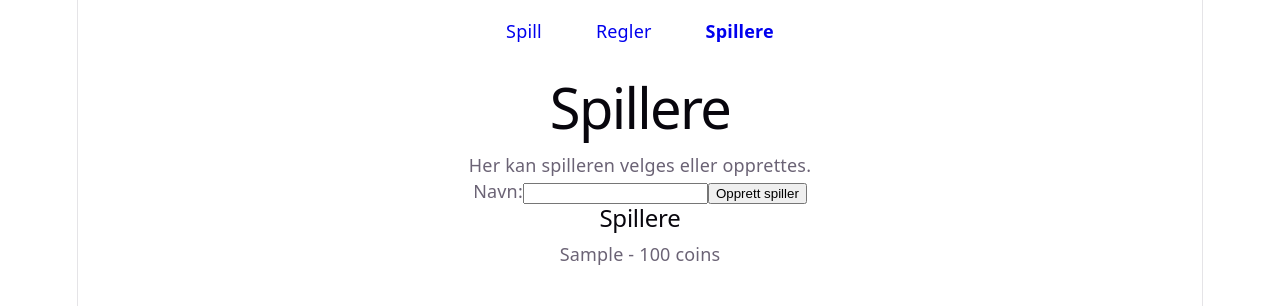
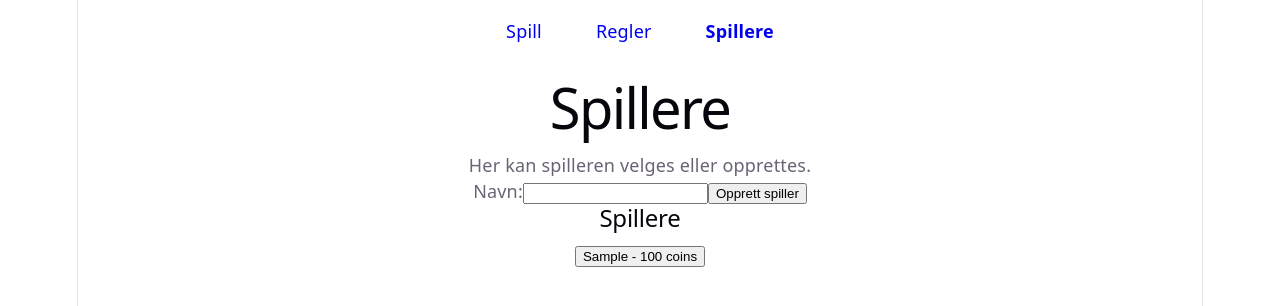
Before and after one commit to vildehf/video-poker, a React (Vite) app: page /spillere in a window 1280 px wide. Both pictures are taken after typing "Sample" into the empty fields and a click on the button "Opprett spiller". Shown: the top 306 px of the page. Built offline with nearby package versions, Linux system fonts and the light colour scheme.

Commit message:
feat: add player selection

```diff
--- a/src/pages/PlayersPage.tsx
+++ b/src/pages/PlayersPage.tsx
@@ -15,6 +15,8 @@ export default function PlayersPage() {
   useEffect(() => {
     localStorage.setItem("players", JSON.stringify(players));
   }, [players]);
+
+  const [currentPlayer, setCurrentPlayer] = useState<Player | null>(null);
 
   function addPlayer(formData: FormData) {
     const name = formData.get("name");
@@ -47,11 +49,13 @@ export default function PlayersPage() {
 
       <h2>Spillere</h2>
 
-      {players.map((players) => (
-        <p key={players.name}>
-          {players.name} - {players.coins} coins
-        </p>
+      {players.map((player) => (
+        <button key={player.name} onClick={() => setCurrentPlayer(player)}>
+          {player.name} - {player.coins} coins
+        </button>
       ))}
+
+      {currentPlayer && <p>Valgt spiller: {currentPlayer.name}</p>}
     </main>
   );
 }
```
